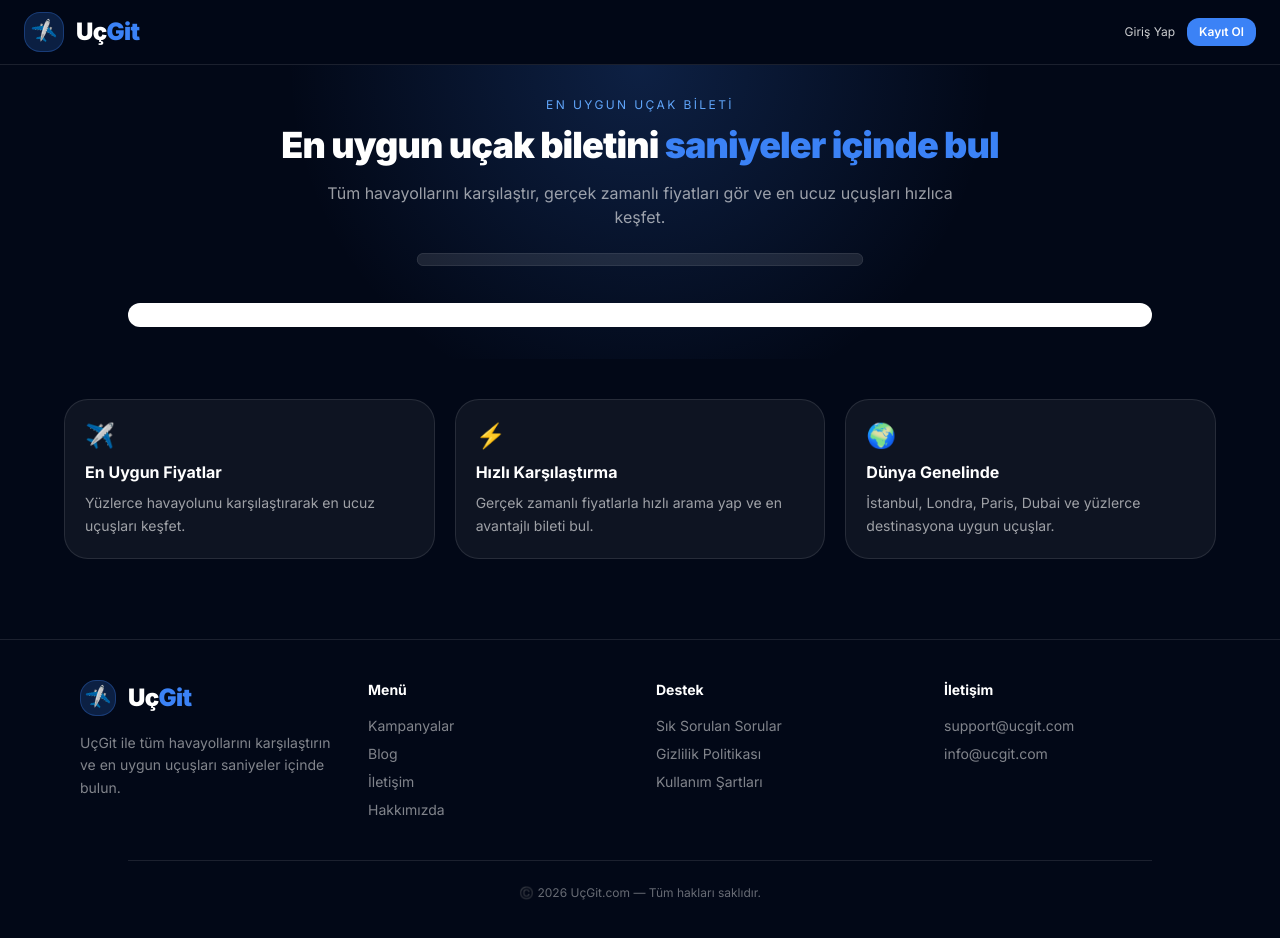
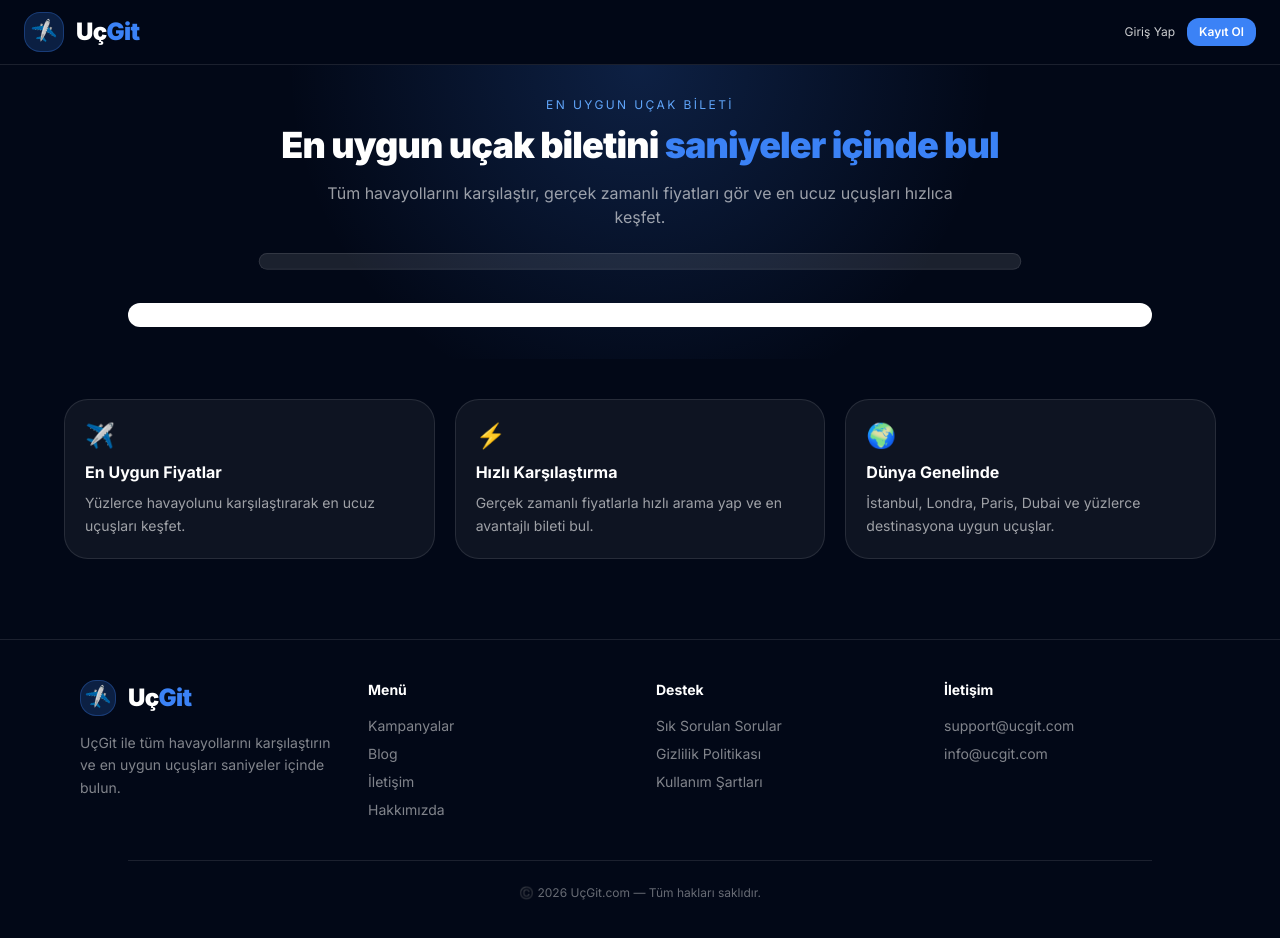
Before and after one commit to melihizzet/flight-platform, a Next.js app: page / in a window 1280 px wide. Shown: the top 938 px of the page. Built offline with nearby package versions, Linux system fonts and the light colour scheme.

Commit message:
upgrade two

```diff
--- a/app/page.tsx
+++ b/app/page.tsx
@@ -125,7 +125,7 @@ export default function HomePage() {
           {/* SEARCH */}
           <div className="max-w-5xl mx-auto">
 
-            <div className="bg-white/10 border border-white/10 rounded-[28px] p-2 shadow-1xl overflow-visible max-w-[620px] mx-auto scale-[0.72] origin-top">
+            <div className="bg-white/10 border border-white/10 rounded-[28px] p-2 shadow-2xl overflow-visible max-w-[820px] mx-auto scale-[0.93] origin-top">
 
               <div id="tpwl-search"></div>
 
```
